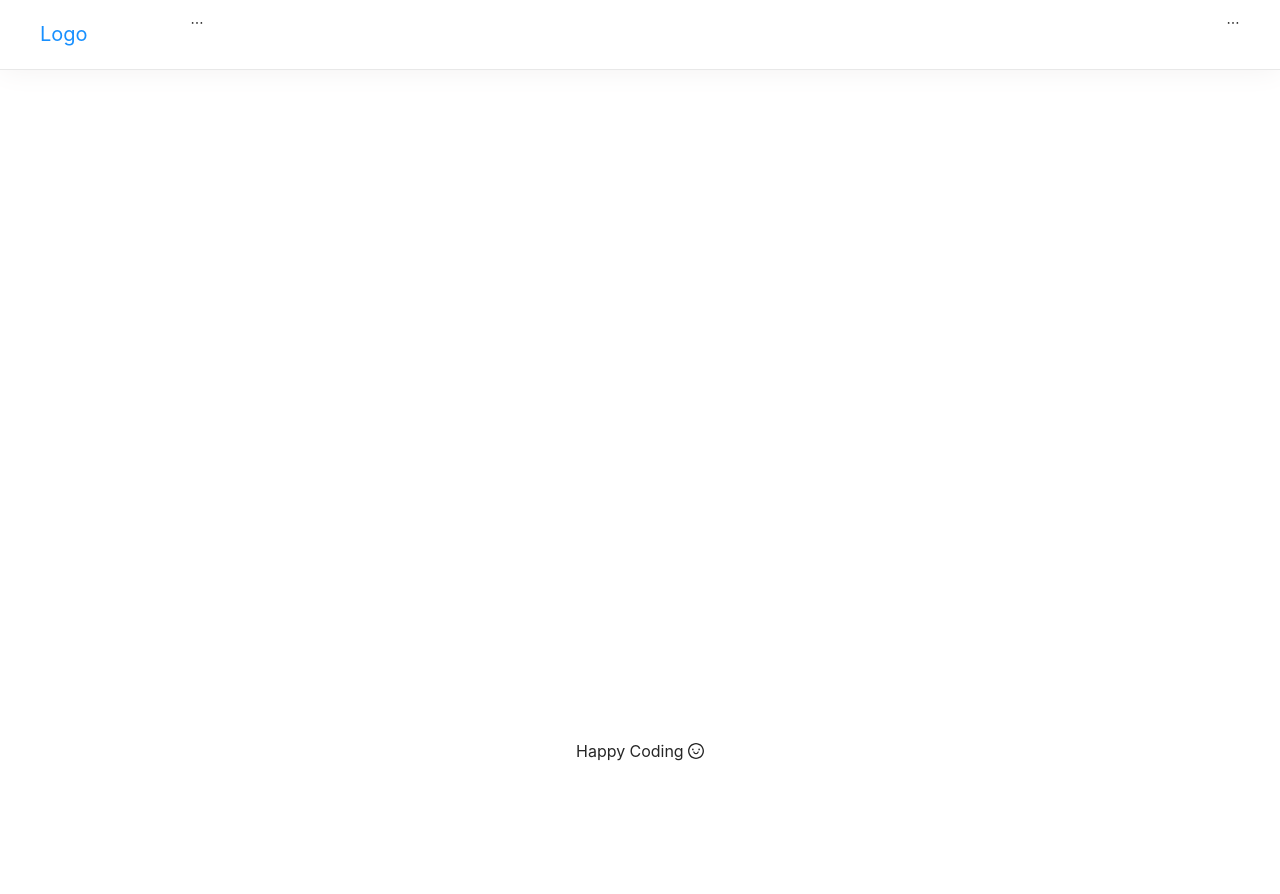
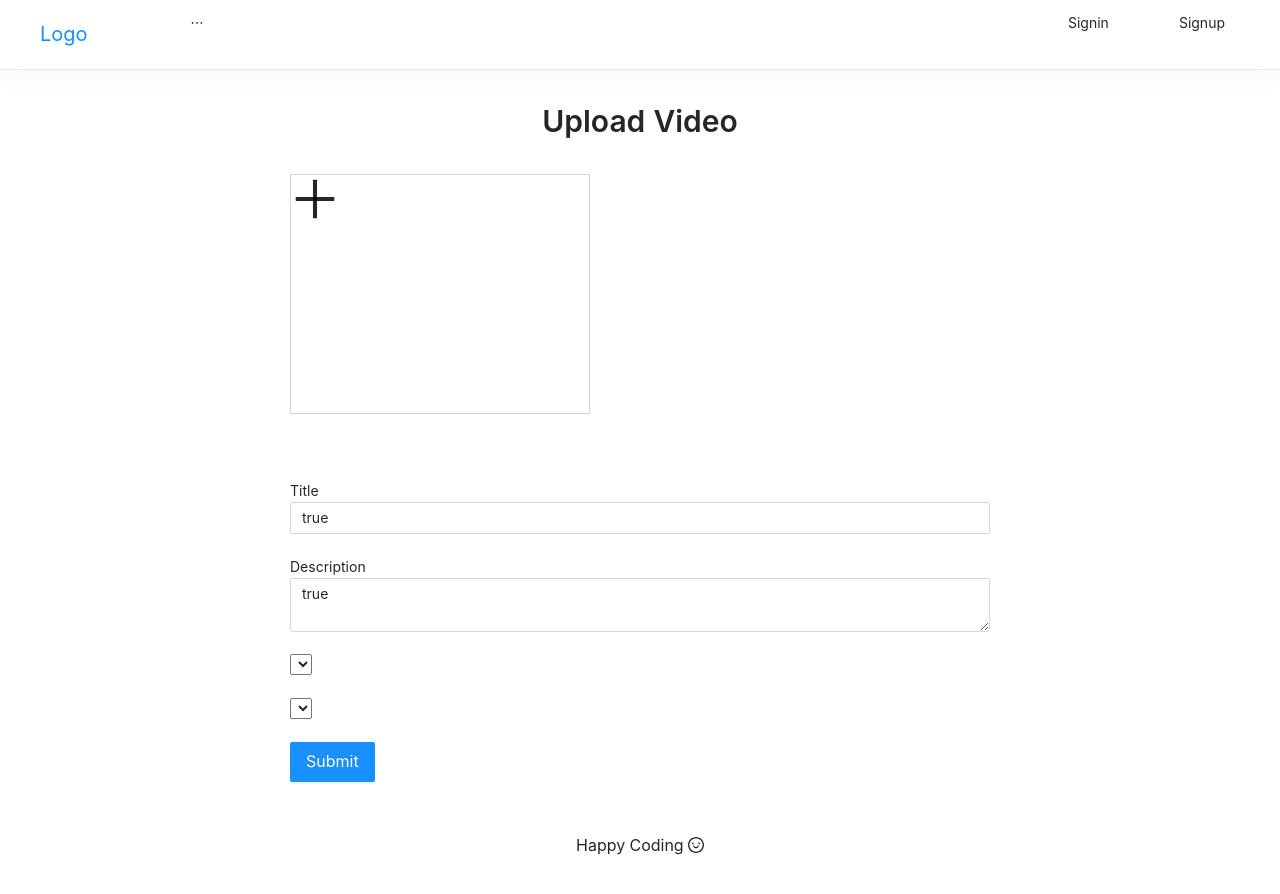
Before and after one commit to d0orHyeok/React-VideoPlatfrom, a React (Create React App) app in the folder client/: page /video/upload in a window 1280 px wide. Before the commit the page ends 800 px from the top, so only its background shows below. Built offline with nearby package versions, Linux system fonts and the light colour scheme; no server answers.

Commit message:
Add VideoUploadPage UI

```diff
--- a/client/src/components/App.js
+++ b/client/src/components/App.js
@@ -1,4 +1,4 @@
-import React, { Suspense } from 'react';
+import React, { Suspense } from "react";
 import { Route, Switch } from "react-router-dom";
 import Auth from "../hoc/auth";
 // pages for this product
@@ -6,7 +6,8 @@ import LandingPage from "./views/LandingPage/LandingPage.js";
 import LoginPage from "./views/LoginPage/LoginPage.js";
 import RegisterPage from "./views/RegisterPage/RegisterPage.js";
 import NavBar from "./views/NavBar/NavBar";
-import Footer from "./views/Footer/Footer"
+import Footer from "./views/Footer/Footer";
+import VideoUploadPage from "./views/VideoUploadPage/VideoUploadPage";
 
 //null   Anyone Can go inside
 //true   only logged in user can go inside
@@ -14,13 +15,14 @@ import Footer from "./views/Footer/Footer"
 
 function App() {
     return (
-    <Suspense fallback={(<div>Loading...</div>)}>
+        <Suspense fallback={<div>Loading...</div>}>
             <NavBar />
-      <div style={{ paddingTop: '69px', minHeight: 'calc(100vh - 80px)' }}>
+            <div style={{ paddingTop: "69px", minHeight: "calc(100vh - 80px)" }}>
                 <Switch>
                     <Route exact path="/" component={Auth(LandingPage, null)} />
                     <Route exact path="/login" component={Auth(LoginPage, false)} />
                     <Route exact path="/register" component={Auth(RegisterPage, false)} />
+                    <Route exact path="/video/upload" component={Auth(VideoUploadPage, true)} />
                 </Switch>
             </div>
             <Footer />
--- a/client/src/components/views/NavBar/Sections/RightMenu.js
+++ b/client/src/components/views/NavBar/Sections/RightMenu.js
@@ -1,20 +1,20 @@
 /* eslint-disable jsx-a11y/anchor-is-valid */
-import React from 'react';
-import { Menu } from 'antd';
-import axios from 'axios';
-import { USER_SERVER } from '../../../Config';
-import { withRouter } from 'react-router-dom';
+import React from "react";
+import { Menu } from "antd";
+import axios from "axios";
+import { USER_SERVER } from "../../../Config";
+import { withRouter } from "react-router-dom";
 import { useSelector } from "react-redux";
 
 function RightMenu(props) {
-  const user = useSelector(state => state.user)
+    const user = useSelector((state) => state.user);
 
     const logoutHandler = () => {
-    axios.get(`${USER_SERVER}/logout`).then(response => {
+        axios.get(`${USER_SERVER}/logout`).then((response) => {
             if (response.status === 200) {
                 props.history.push("/login");
             } else {
-        alert('Log Out Failed')
+                alert("Log Out Failed");
             }
         });
     };
@@ -29,15 +29,18 @@ function RightMenu(props) {
                     <a href="/register">Signup</a>
                 </Menu.Item>
             </Menu>
-    )
+        );
     } else {
         return (
             <Menu mode={props.mode}>
+                <Menu.Item key="upload">
+                    <a href="/video/upload">Video</a>
+                </Menu.Item>
                 <Menu.Item key="logout">
                     <a onClick={logoutHandler}>Logout</a>
                 </Menu.Item>
             </Menu>
-    )
+        );
     }
 }
 
--- /dev/null
+++ b/client/src/components/views/VideoUploadPage/VideoUploadPage.js
@@ -0,0 +1,72 @@
+import React from "react";
+import { Typography, Button, Form, message, Input } from "antd";
+import { PlusOutlined } from "@ant-design/icons";
+import Dropzone from "react-dropzone";
+
+const { TextArea } = Input;
+const { Title } = Typography;
+
+function VideoUploadPage() {
+    return (
+        <div style={{ maxWidth: "700px", margin: "2rem auto" }}>
+            <div style={{ textAlign: "center", marginBottom: "2rem" }}>
+                <Title level={2}>Upload Video</Title>
+            </div>
+
+            <Form onSubmit>
+                <div style={{ display: "flx", justifyContent: "space-between" }}>
+                    {/* Drop Zone */}
+                    <Dropzone onDrop multiple maxSize>
+                        {({ getRootProps, getInputProps }) => (
+                            <div
+                                style={{
+                                    width: "300px",
+                                    height: "240px",
+                                    border: "1px solid lightgray",
+                                    alignItems: "center",
+                                    justifyContent: "center",
+                                }}
+                                {...getRootProps()}
+                            >
+                                <input {...getInputProps()} />
+                                <PlusOutlined style={{ fontSize: "3rem" }} />
+                            </div>
+                        )}
+                    </Dropzone>
+                    {/* Thumbnail */}
+                    <div>
+                        <img src="" alt="" />
+                    </div>
+                </div>
+                <br />
+                <br />
+                <label>Title</label>
+                <Input onChange value />
+
+                <br />
+                <br />
+                <label>Description</label>
+                <TextArea onChange value />
+
+                <br />
+                <br />
+                <select onChange>
+                    <option key={true} value></option>
+                </select>
+                <br />
+                <br />
+                <select onChange>
+                    <option key={true} value></option>
+                </select>
+
+                <br />
+                <br />
+                <Button type="primary" size="large" onClick>
+                    Submit
+                </Button>
+            </Form>
+        </div>
+    );
+}
+
+export default VideoUploadPage;
```
Also changed, not shown: client/package.json (+4 -3 lines), 1 other file (tests, documents, lock files or other folders). Lines whose indentation alone changed are shown as unchanged.
